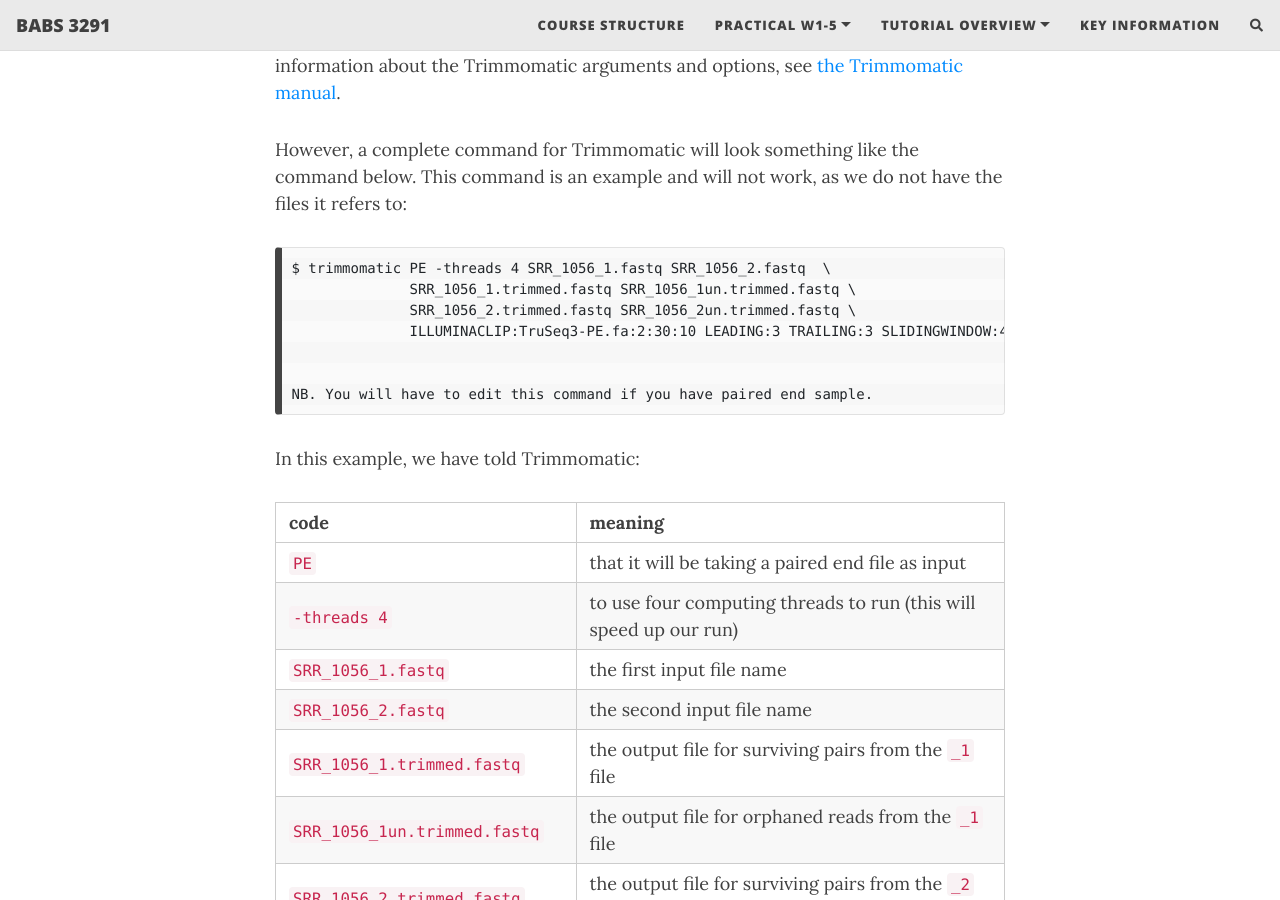
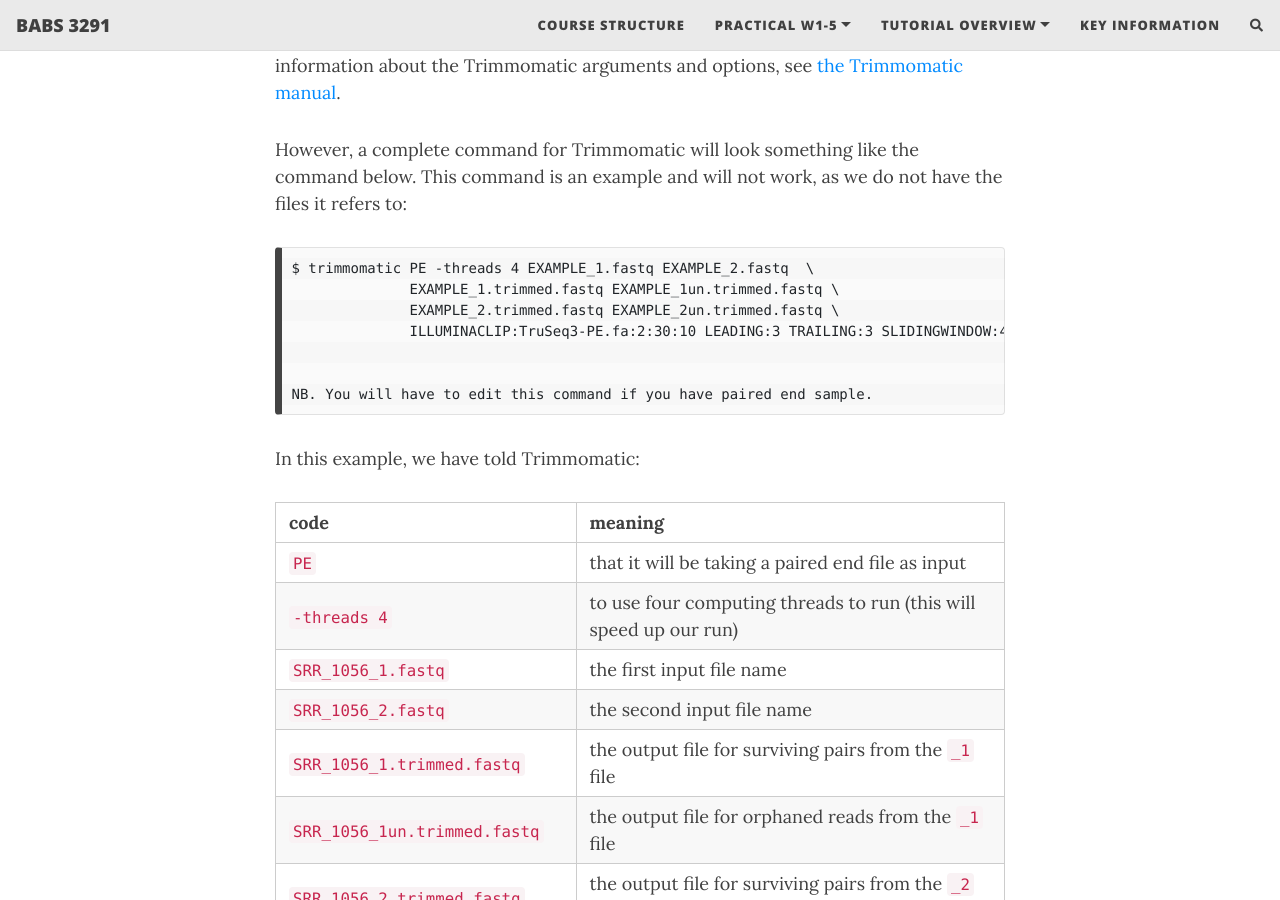
Before and after one commit to theheking/babs-rna-seq-2024, a Jekyll site: the page built from practical_overview/Week4_Trimming.md, in a window 1280 px wide and 900 px high, scrolled down 3056 px. Built offline with Jekyll 4.4.1, drawn with Linux system fonts in a browser that asks for light colours; nearby versions of some CDN libraries; comment, search, counter and statistics services are not loaded.

Commit message:
Update Week4_Trimming.md

```diff
--- a/practical_overview/Week4_Trimming.md
+++ b/practical_overview/Week4_Trimming.md
@@ -78,9 +78,9 @@ We will use only a few of these options and trimming steps in our analysis. It i
 
 However, a complete command for Trimmomatic will look something like the command below. This command is an example and will not work, as we do not have the files it refers to:
 
-    $ trimmomatic PE -threads 4 SRR_1056_1.fastq SRR_1056_2.fastq  \
-                  SRR_1056_1.trimmed.fastq SRR_1056_1un.trimmed.fastq \
-                  SRR_1056_2.trimmed.fastq SRR_1056_2un.trimmed.fastq \
+    $ trimmomatic PE -threads 4 EXAMPLE_1.fastq EXAMPLE_2.fastq  \
+                  EXAMPLE_1.trimmed.fastq EXAMPLE_1un.trimmed.fastq \
+                  EXAMPLE_2.trimmed.fastq EXAMPLE_2un.trimmed.fastq \
                   ILLUMINACLIP:TruSeq3-PE.fa:2:30:10 LEADING:3 TRAILING:3 SLIDINGWINDOW:4:15 MINLEN:36
 
 
```
